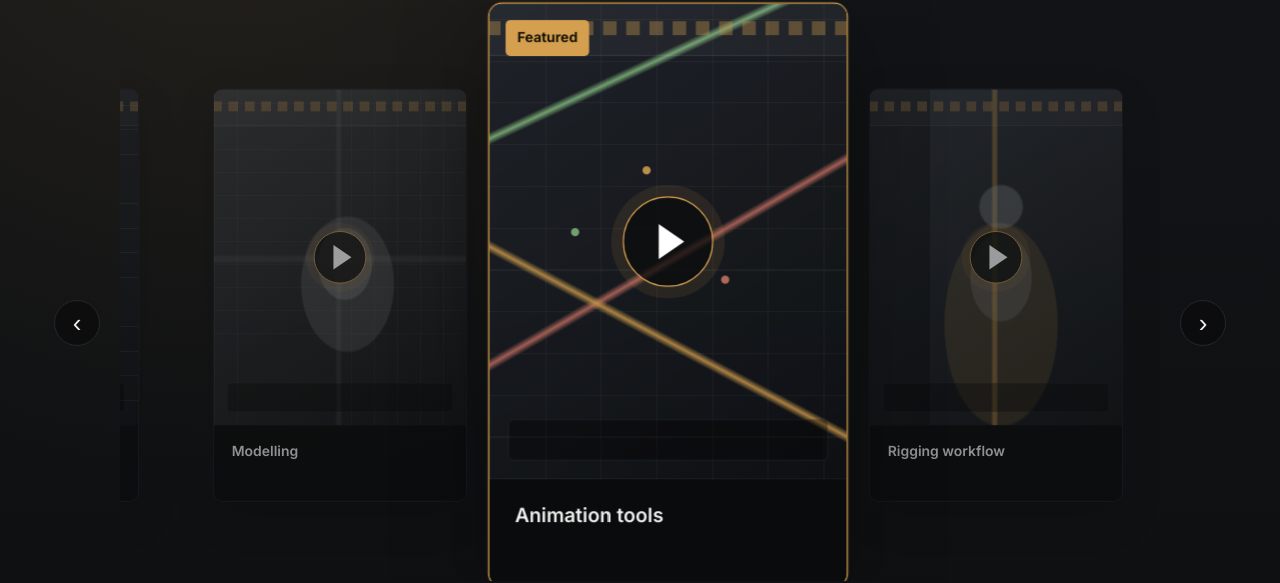
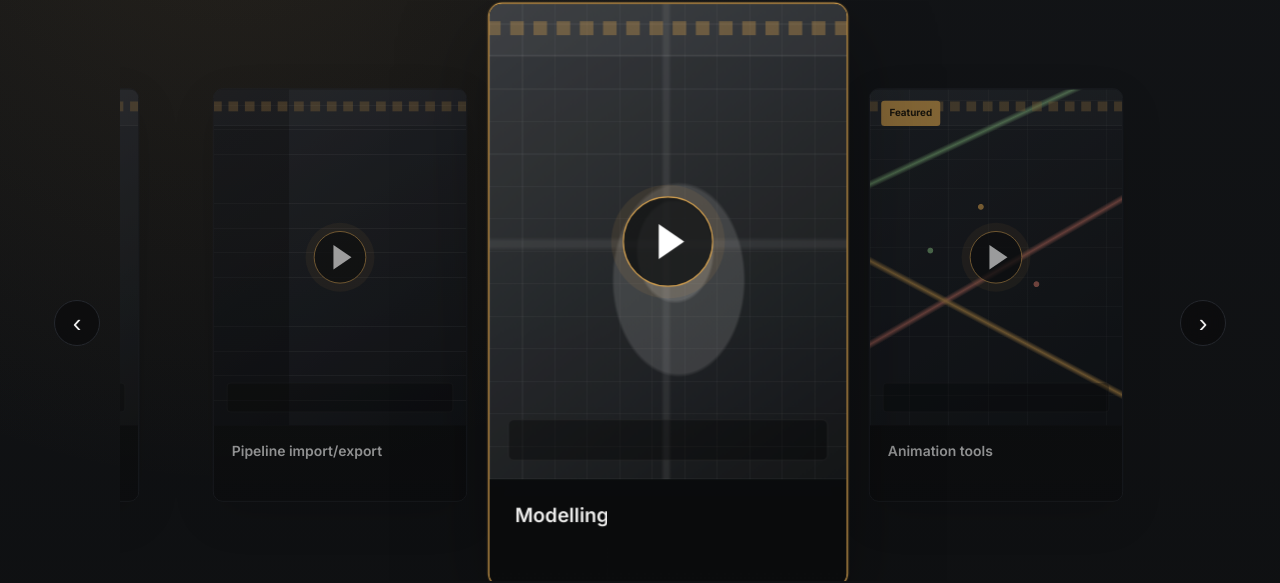
Before and after one commit to tmlcode/kimiyaa-landing, a plain HTML site: page index.html in a window 1280 px wide. Shown: the part 1128-1711 px from the top of the page. Drawn offline with Linux system fonts and the light colour scheme.

Commit message:
Default video

```diff
--- a/index.html
+++ b/index.html
@@ -1073,7 +1073,7 @@
       <button class="carousel-arrow prev" type="button" aria-label="Previous video">‹</button>
       <div class="video-carousel-viewport">
         <div class="video-carousel-track">
-          <article class="video-card" data-video="videos/Bottle Modeling (1).mp4" data-poster="">
+          <article class="video-card is-active" data-video="videos/Bottle Modeling (1).mp4" data-poster="">
             <div class="video-thumb">
               <div class="fake-ui fake-ui-teapot"></div>
               <button class="play-btn" type="button" aria-label="Modelling"></button>
@@ -1089,7 +1089,7 @@
             <div class="video-title">Modelling</div>
           </article>
 
-          <article class="video-card is-active" data-video="videos/animation-tools.mp4" data-poster="">
+          <article class="video-card" data-video="videos/animation-tools.mp4" data-poster="">
             <div class="video-thumb">
               <span class="featured-pill">Featured</span>
               <div class="fake-ui fake-ui-graph"></div>
```
